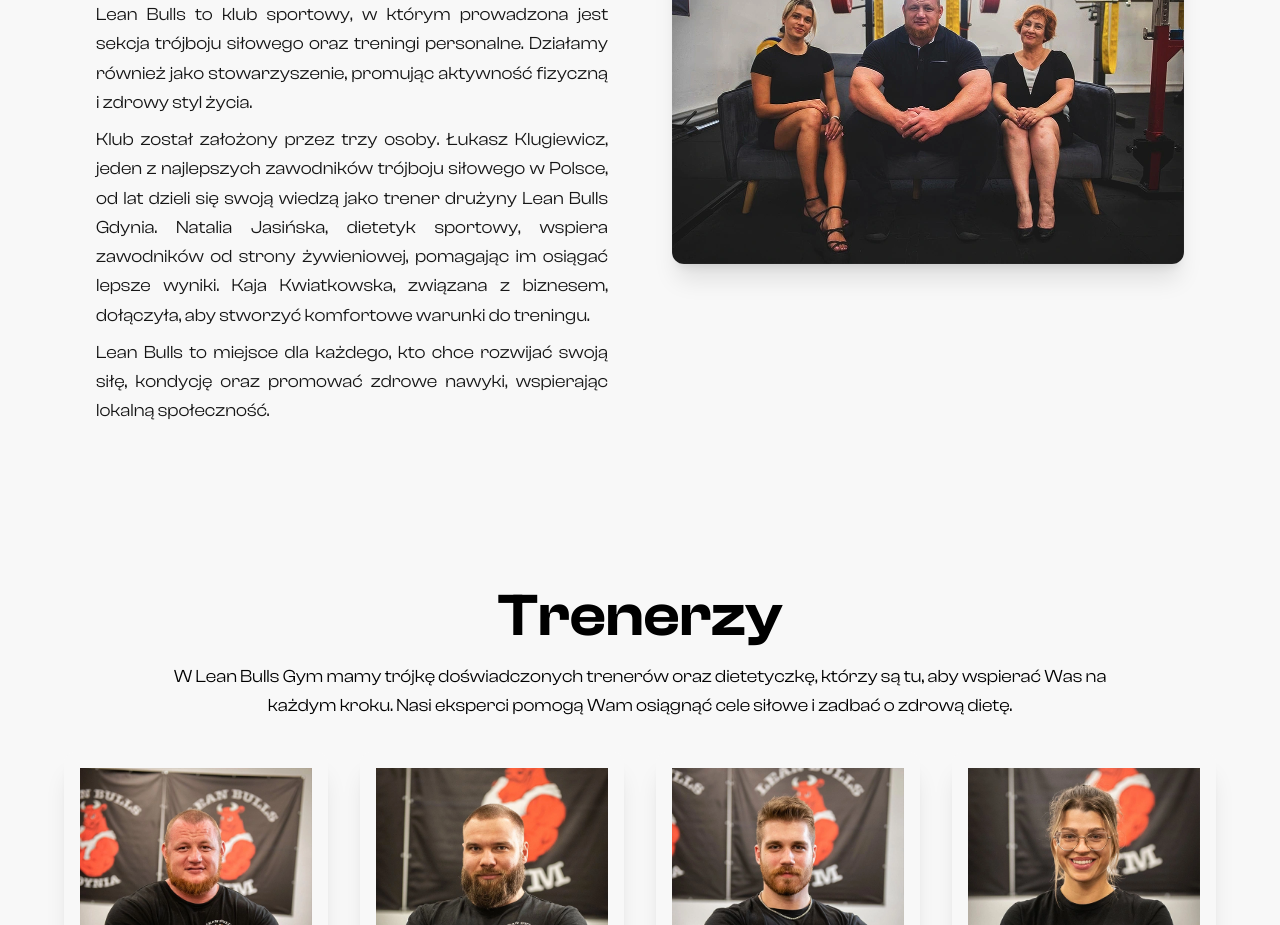
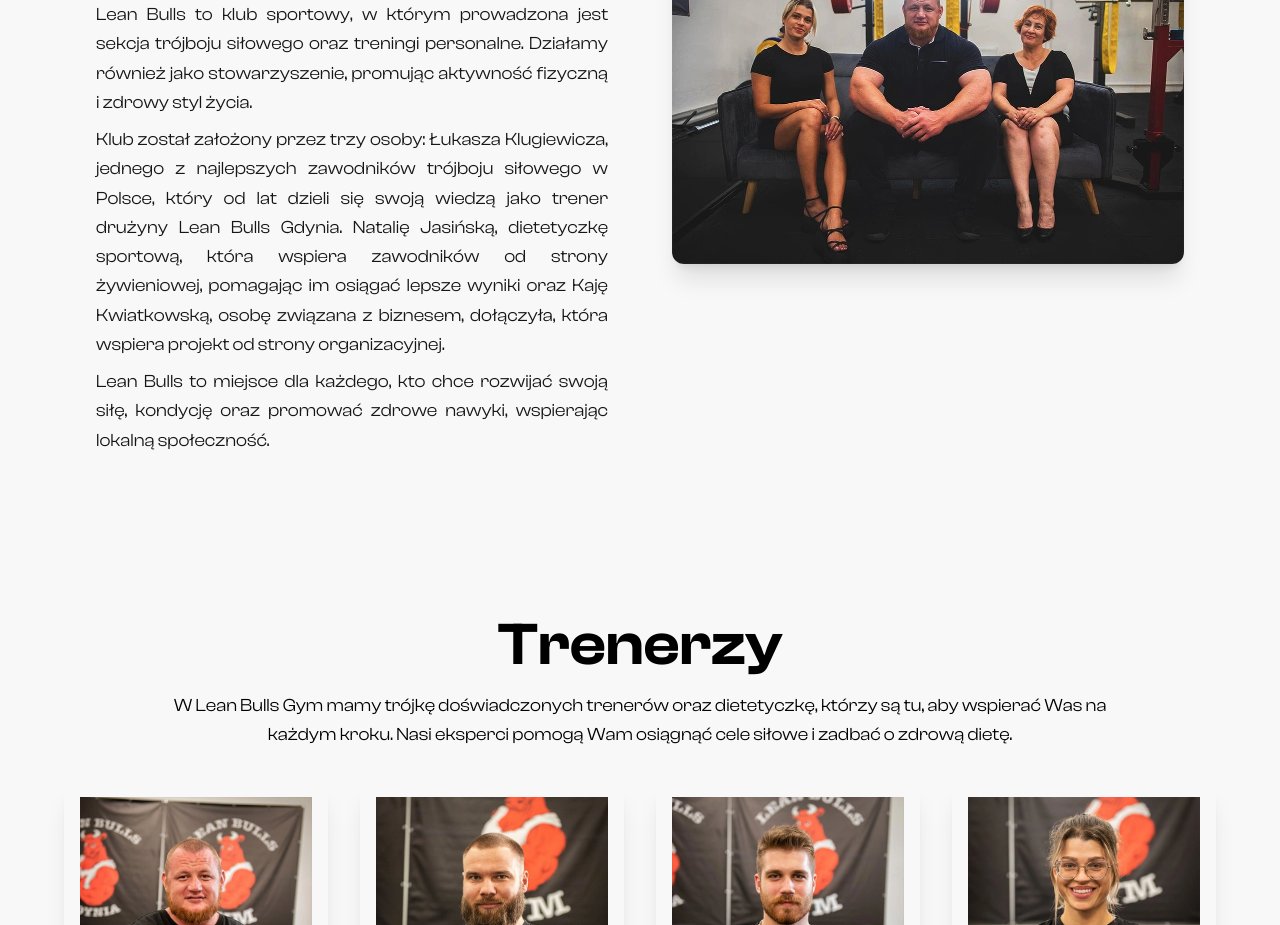
Before and after one commit to 66HEX/lean-bulls-gym, a React (Vite) app: page / in a window 1280 px wide. Shown: the part 980-1905 px from the top of the page. Built offline with nearby package versions, Linux system fonts and the light colour scheme.

Commit message:
Update AboutSection.tsx

```diff
--- a/src/components/AboutSection/AboutSection.tsx
+++ b/src/components/AboutSection/AboutSection.tsx
@@ -16,7 +16,7 @@
                         Lean Bulls to klub sportowy, w którym prowadzona jest sekcja trójboju siłowego oraz treningi personalne. Działamy również jako stowarzyszenie, promując aktywność fizyczną i zdrowy styl życia.
                     </p>
                     <p className="text-justify text-hexblack font-ClashDisplay text-lg leading-relaxed">
-                        Klub został założony przez trzy osoby. Łukasz Klugiewicz, jeden z najlepszych zawodników trójboju siłowego w Polsce, od lat dzieli się swoją wiedzą jako trener drużyny Lean Bulls Gdynia. Natalia Jasińska, dietetyk sportowy, wspiera zawodników od strony żywieniowej, pomagając im osiągać lepsze wyniki. Kaja Kwiatkowska, związana z biznesem, dołączyła, aby stworzyć komfortowe warunki do treningu.
+                        Klub został założony przez trzy osoby: Łukasza Klugiewicza, jednego z najlepszych zawodników trójboju siłowego w Polsce, który od lat dzieli się swoją wiedzą jako trener drużyny Lean Bulls Gdynia. Natalię Jasińską, dietetyczkę sportową, która wspiera zawodników od strony żywieniowej, pomagając im osiągać lepsze wyniki oraz Kaję Kwiatkowską, osobę związana z biznesem, dołączyła, która wspiera projekt od strony organizacyjnej.
                     </p>
                     <p className="text-justify text-hexblack font-ClashDisplay text-lg leading-relaxed">
                         Lean Bulls to miejsce dla każdego, kto chce rozwijać swoją siłę, kondycję oraz promować zdrowe nawyki, wspierając lokalną społeczność.
```
